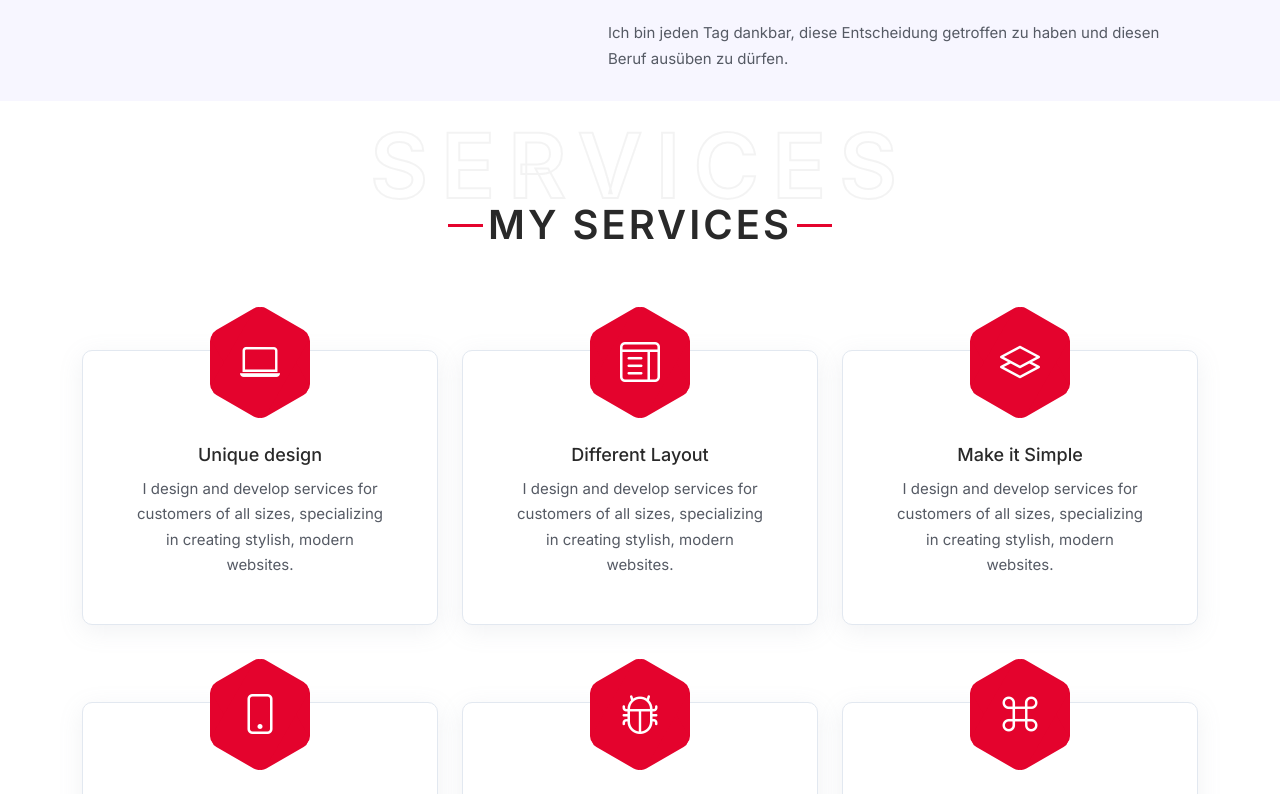
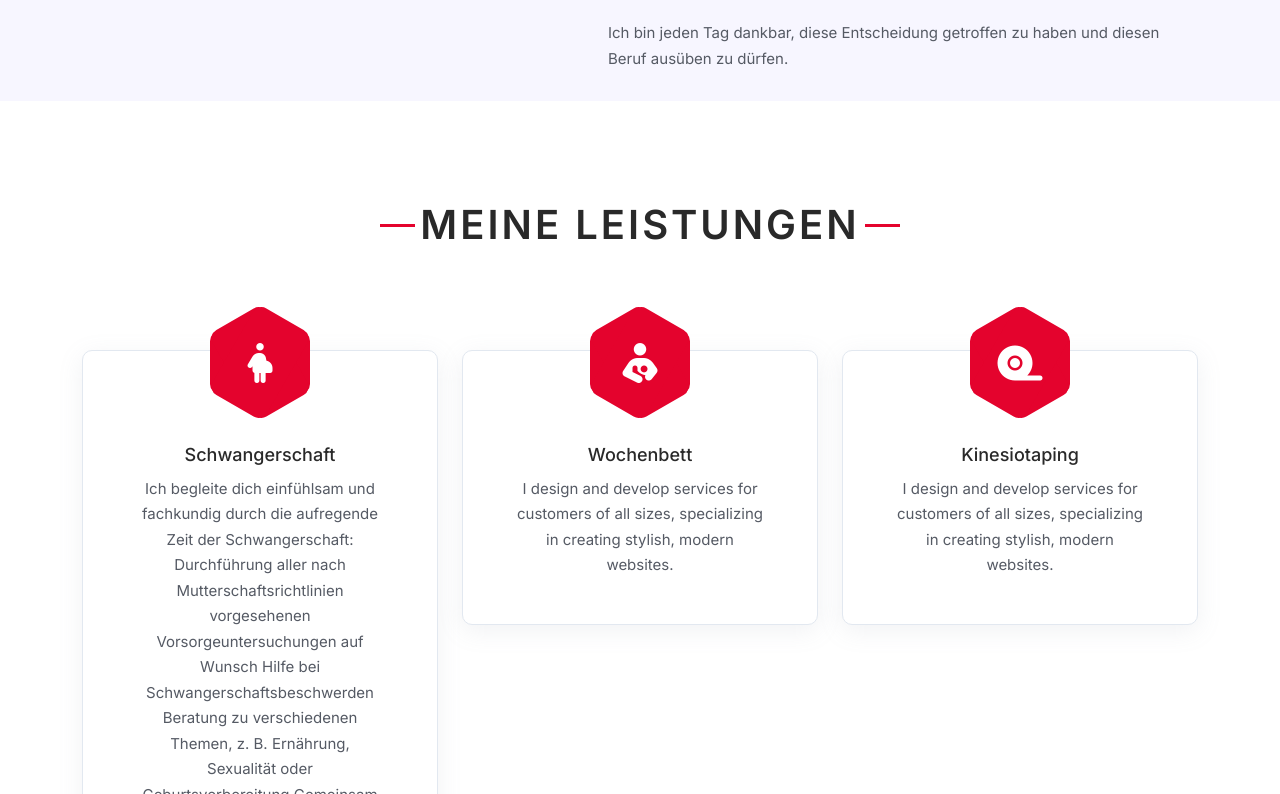
Before and after one commit to kathakoester/kathakoester.github.io, a React (Create React App) app: page / in a window 1280 px wide. Shown: the part 1306-2100 px from the top of the page. Built offline with nearby package versions, Linux system fonts and the light colour scheme.

Commit message:
add services

```diff
--- a/package.json
+++ b/package.json
@@ -4,6 +4,7 @@
   "homepage": "http://localhost:3000",
   "private": true,
   "dependencies": {
+    "@fortawesome/fontawesome-free": "^6.7.2",
     "@testing-library/jest-dom": "^5.17.0",
     "@testing-library/react": "^16.0.0",
     "@testing-library/user-event": "^13.5.0",
--- a/src/Components/Services.js
+++ b/src/Components/Services.js
@@ -1,25 +1,19 @@
 
 export default function Services() {
     const services = [
-        {'id': 'ser0', 'icon': 'bi bi-laptop', 'title': 'Unique design', 'description': 'I design and develop services for customers of all sizes, specializing in creating stylish, modern websites.'},
-        {'id': 'ser1', 'icon': 'bi bi-layout-text-window', 'title': 'Different Layout', 'description': 'I design and develop services for customers of all sizes, specializing in creating stylish, modern websites.'},
-        {'id': 'ser2', 'icon': 'bi bi-layers', 'title': 'Make it Simple', 'description': 'I design and develop services for customers of all sizes, specializing in creating stylish, modern websites.'},
-        {'id': 'ser3', 'icon': 'bi bi-phone', 'title': 'Responsiveness', 'description': 'I design and develop services for customers of all sizes, specializing in creating stylish, modern websites.'},
-        {'id': 'ser4', 'icon': 'bi bi-bug', 'title': 'Testing for Perfection', 'description': 'I design and develop services for customers of all sizes, specializing in creating stylish, modern websites.'},
-        {'id': 'ser5', 'icon': 'bi bi-command', 'title': 'Advanced Options', 'description': 'I design and develop services for customers of all sizes, specializing in creating stylish, modern websites.'},
+        {'id': 'ser0', 'icon': 'fa-solid fa-person-pregnant', 'title': 'Schwangerschaft', 'description': 'Ich begleite dich einfühlsam und fachkundig durch die aufregende Zeit der Schwangerschaft: Durchführung aller nach Mutterschaftsrichtlinien vorgesehenen Vorsorgeuntersuchungen auf Wunsch Hilfe bei Schwangerschaftsbeschwerden Beratung zu verschiedenen Themen, z. B. Ernährung, Sexualität oder Geburtsvorbereitung Gemeinsam sorgen wir dafür, dass du dich sicher und gut unterstützt fühlst.'},
+        {'id': 'ser1', 'icon': 'fa-solid fa-person-breastfeeding', 'title': 'Wochenbett', 'description': 'I design and develop services for customers of all sizes, specializing in creating stylish, modern websites.'},
+        {'id': 'ser2', 'icon': 'fa-solid fa-tape', 'title': 'Kinesiotaping', 'description': 'I design and develop services for customers of all sizes, specializing in creating stylish, modern websites.'}
     ];
 
     return (
         <>
             <section id="services" data-scroll-data="2" className="section services-section">
-                <div className="text-placeholder">
-                    <h5>Services</h5>
-                </div>
                 <div className="container">
                     <div className="row justify-content-center">
                         <div className="col-lg-6 text-center">
                             <div className="section-title">
-                                <h2><span>My Services</span></h2>
+                                <h2><span>Meine Leistungen</span></h2>
                             </div>
                         </div>
                     </div>
--- a/src/assets/css/style.css
+++ b/src/assets/css/style.css
@@ -22,7 +22,6 @@ Primary use:    pxdraft
 @import url(/node_modules/bootstrap/dist/css/bootstrap.min.css);
 @import url(/node_modules/magnific-popup/dist/magnific-popup.css);
 @import url(/node_modules/bootstrap-icons/font/bootstrap-icons.css);
-@import url(custom.css);
 @import url("https://fonts.googleapis.com/css2?family=Inter:wght@100;200;300;400;500;600;700;800;900&display=swap");
 .light-bg.fixed-header .main-header {
   box-shadow: 0 12px 15px rgba(140, 152, 164, 0.1);
--- a/src/assets/scss/style.scss
+++ b/src/assets/scss/style.scss
@@ -22,7 +22,7 @@ Primary use:    pxdraft
 @import url(/node_modules/bootstrap/dist/css/bootstrap.min.css);
 @import url(/node_modules/magnific-popup/dist/magnific-popup.css);
 @import url(/node_modules/bootstrap-icons/font/bootstrap-icons.css);
-
+@import url(/node_modules/@fortawesome/fontawesome-free/css/all.min.css);
 
 @import "scss/variable";
 @import "scss/mixin";
```
Also changed, not shown: 1 other file (tests, documents, lock files or other folders).
